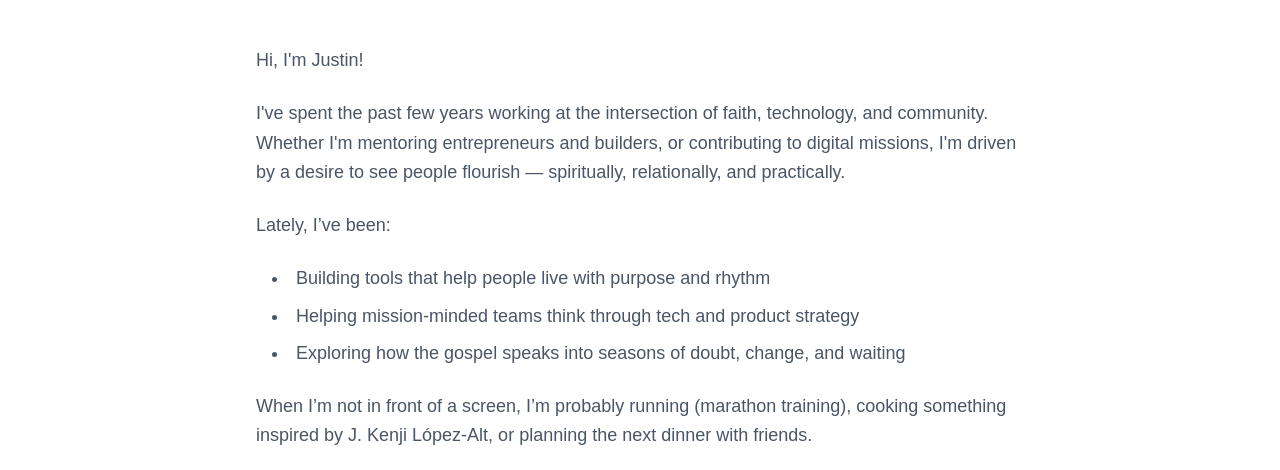
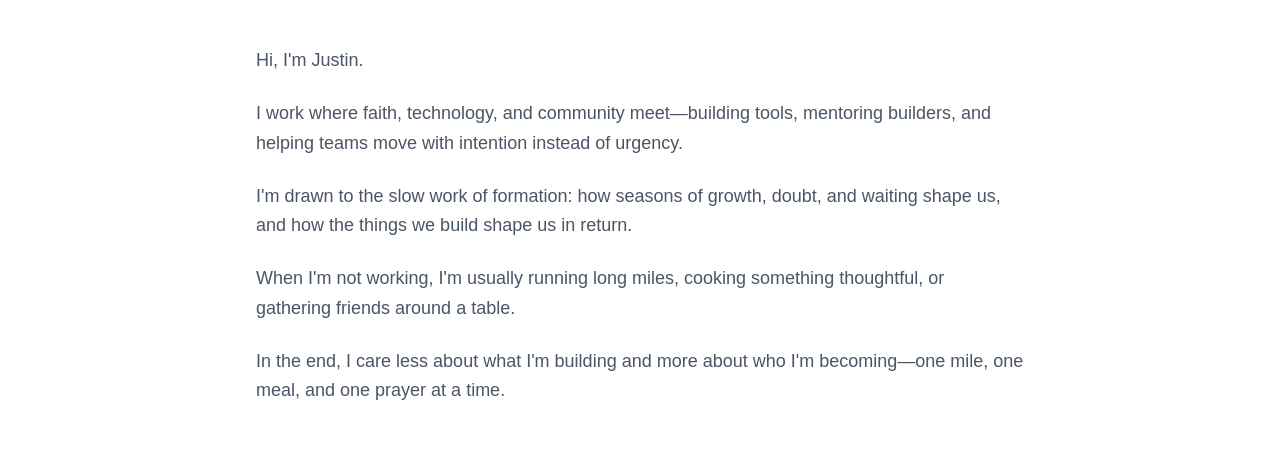
Before and after one commit to justinnout/my-website, a Next.js app: page /about in a window 1280 px wide. Shown: the part 482-952 px from the top of the page. Built offline with nearby package versions, Linux system fonts and the light colour scheme; no server answers.

Commit message:
Update about

```diff
--- a/src/app/about/page.tsx
+++ b/src/app/about/page.tsx
@@ -24,40 +24,19 @@ export default function About() {
           </div>
           <div className="space-y-6">
             <p className="text-lg text-gray-600 dark:text-gray-300 leading-relaxed">
-              Hi, I&apos;m Justin!
+              Hi, I&apos;m Justin.
             </p>
             <p className="text-lg text-gray-600 dark:text-gray-300 leading-relaxed">
-              I&apos;ve spent the past few years working at the intersection of
-              faith, technology, and community. Whether I&apos;m mentoring
-              entrepreneurs and builders, or contributing to digital missions,
-              I&apos;m driven by a desire to see people flourish — spiritually,
-              relationally, and practically.
+              I work where faith, technology, and community meet—building tools, mentoring builders, and helping teams move with intention instead of urgency.
             </p>
             <p className="text-lg text-gray-600 dark:text-gray-300 leading-relaxed">
-              Lately, I’ve been:
-            </p>
-            <ul className="list-disc list-inside space-y-2 text-lg text-gray-600 dark:text-gray-300 leading-relaxed ml-4">
-              <li>
-                Building tools that help people live with purpose and rhythm
-              </li>
-              <li>
-                Helping mission-minded teams think through tech and product
-                strategy
-              </li>
-              <li>
-                Exploring how the gospel speaks into seasons of doubt, change,
-                and waiting
-              </li>
-            </ul>
-            <p className="text-lg text-gray-600 dark:text-gray-300 leading-relaxed">
-              When I’m not in front of a screen, I’m probably running
-              (marathon training), cooking something inspired by J. Kenji
-              López-Alt, or planning the next dinner with friends.
+              I&apos;m drawn to the slow work of formation: how seasons of growth, doubt, and waiting shape us, and how the things we build shape us in return.
             </p>
             <p className="text-lg text-gray-600 dark:text-gray-300 leading-relaxed">
-              At the end of the day, I care less about what I’m building or
-              doing and more about who I’m becoming. Still learning that one —
-              one mile, one meal, and one prayer at a time.
+              When I&apos;m not working, I&apos;m usually running long miles, cooking something thoughtful, or gathering friends around a table.
+            </p>
+            <p className="text-lg text-gray-600 dark:text-gray-300 leading-relaxed">
+              In the end, I care less about what I&apos;m building and more about who I&apos;m becoming—one mile, one meal, and one prayer at a time.
             </p>
           </div>
         </div>
```
